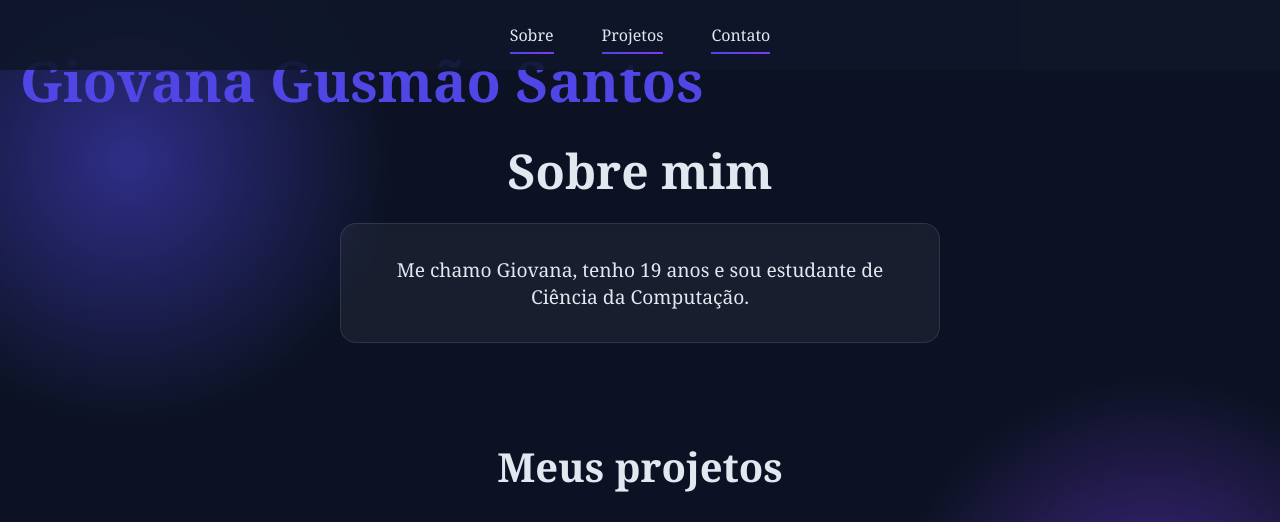
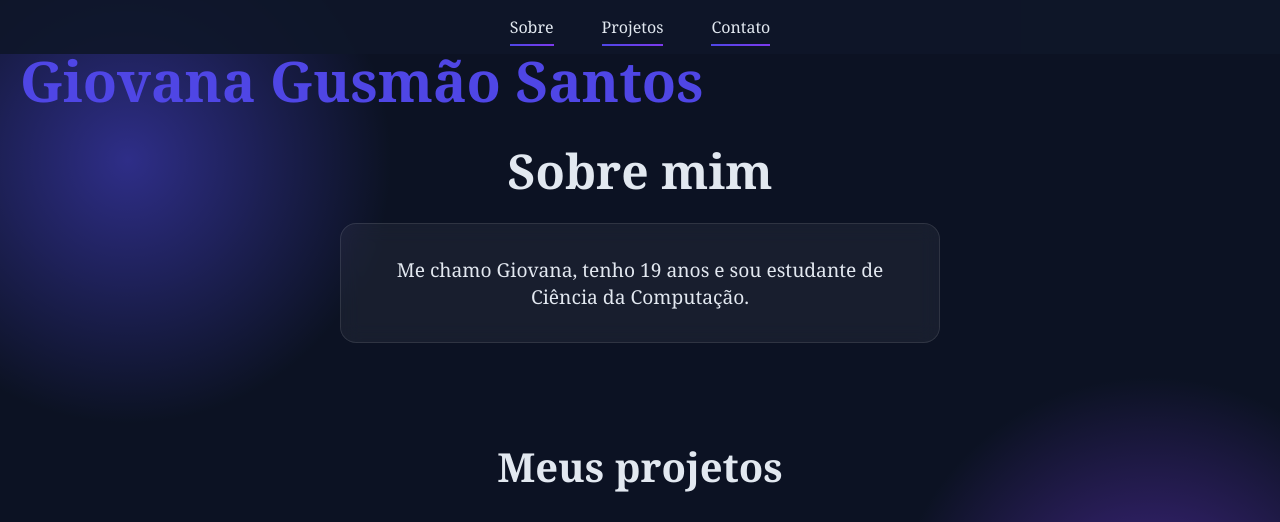
Before and after one commit to Giovana024/Portf-lio--Web, a plain HTML site: page index.html in a window 1280 px wide. Shown: the top 522 px of the page. Drawn offline with Linux system fonts and the light colour scheme.

Commit message:
Update style.css

```diff
--- a/style.css
+++ b/style.css
@@ -28,7 +28,7 @@ body {
   background: rgba(15, 23, 42, 0.9);
   width: 100%;
 z-index: 100;
-padding: 1.5rem;
+padding: 1.0rem;
 }
 
 .menu{
```
